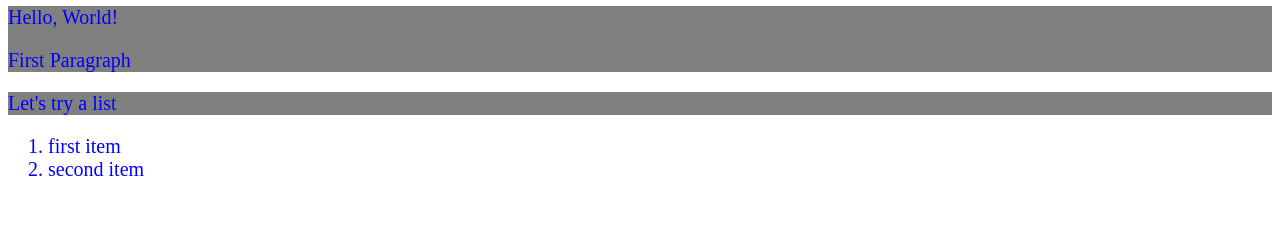
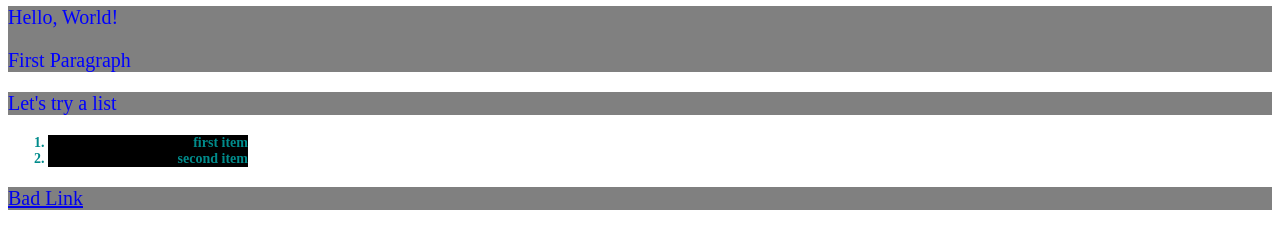
Before and after one commit to bohanen/bohanen.github.io, a plain HTML site: page index.html in a window 1280 px wide. Shown: the part 95-344 px from the top of the page. Drawn offline with Linux system fonts and the light colour scheme.

Commit message:
Added More CSS

```diff
--- a/index.html
+++ b/index.html
@@ -21,11 +21,16 @@
 
         <div> Let's try a list
         </div>
+        <p>
+        <ol>
+            <li class="first_list"> first item</li>
+            <li class="first_list"> second item</li>
+        </ol>
+        </p>
 
-        <ol>
-            <li> first item</li>
-            <li> second item</li>
-        </ol>
+        <div>
+            <a href="badlink">Bad Link</a>
+        </div>
 
 	</body>
 
--- a/styles.css
+++ b/styles.css
@@ -8,3 +8,12 @@ body {
 div {
     background-color: grey;
 }
+
+.first_list {
+    font-size: 14px;
+    font-weight: bold;
+    width: 200px;
+    color: darkcyan;
+    background-color: black;
+    text-align: right;
+}
```
